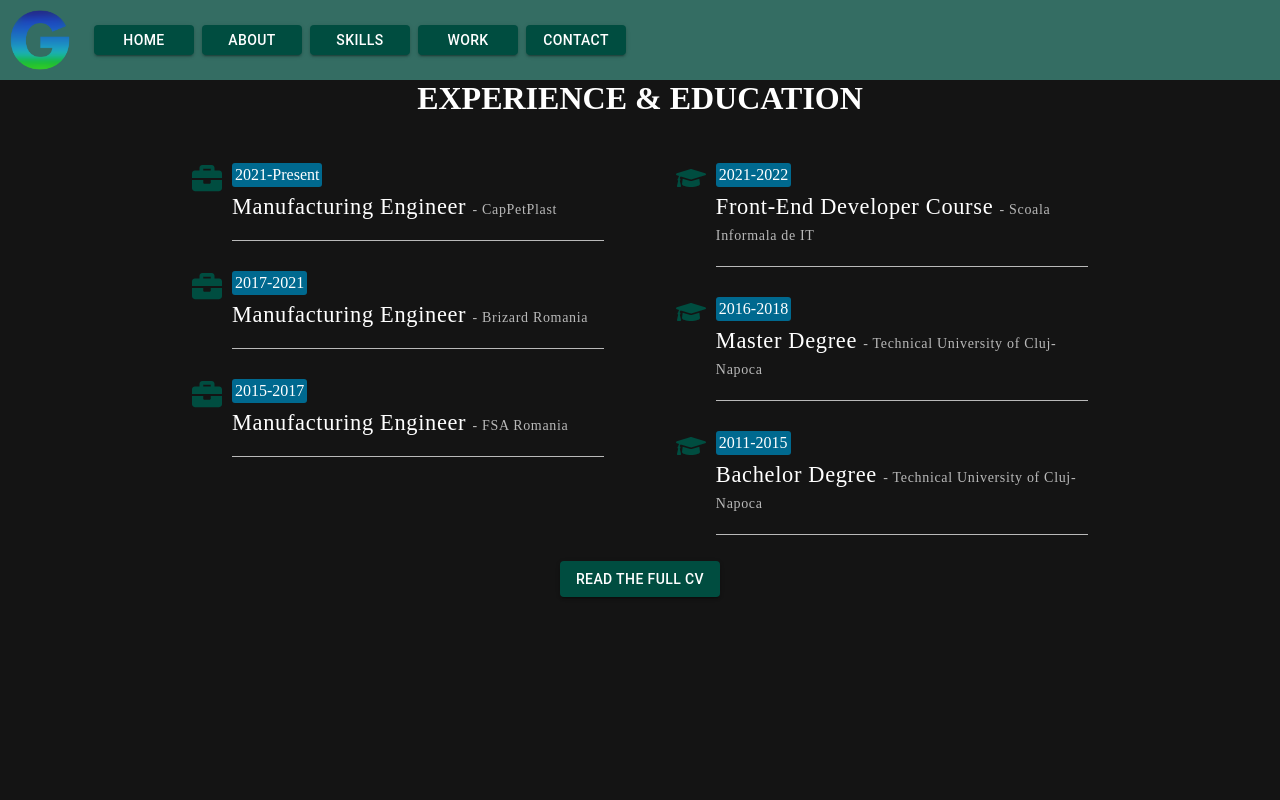
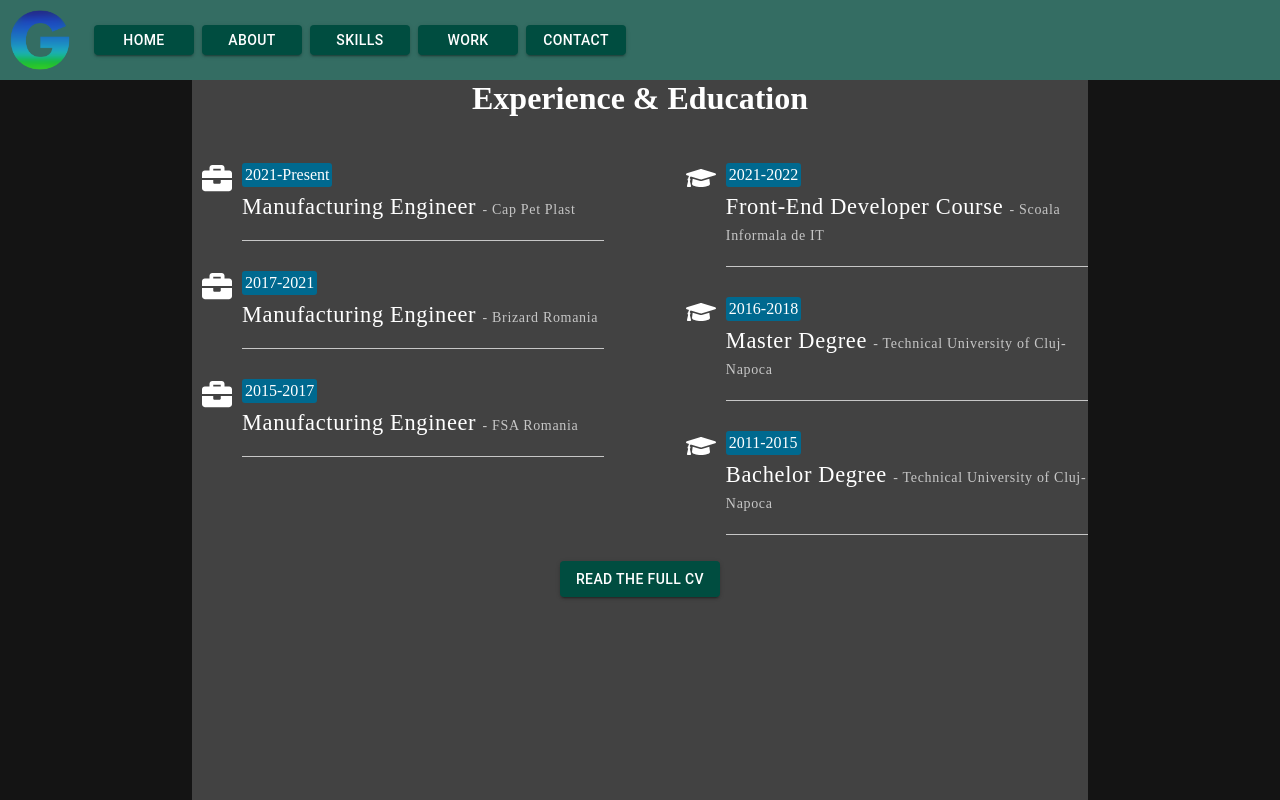
Before and after one commit to gabychisiu/Personal-Website, a React (Create React App) app: page /about in a window 1280 px wide. Built offline with nearby package versions, Linux system fonts and the light colour scheme.

Commit message:
Edit CV and modify background

```diff
--- a/src/components/About/About.jsx
+++ b/src/components/About/About.jsx
@@ -8,7 +8,7 @@ import CV from "./CV.pdf";
 export const About = () => {
   return (
     <div className="about">
-      <h1>EXPERIENCE & EDUCATION</h1>
+      <h1>Experience & Education</h1>
       <div className="experience-content">
         <ul>
           <li className="exp">
@@ -19,7 +19,7 @@ export const About = () => {
               <ExperienceItem
                 yearRange="2021-Present"
                 jobTitle="Manufacturing Engineer"
-                company="- CapPetPlast"
+                company="- Cap Pet Plast"
                 info="Now I complete the entire product cycle from designing the part, choosing the right tools
                 in order to be as efficient as possible, then making the program and finally producing the
                 part on the CNC machine. As a final step, I also write a manufacturing technology to
--- a/src/components/About/styles.css
+++ b/src/components/About/styles.css
@@ -8,6 +8,7 @@
 .exp {
   display: flex;
   padding-top: 30px;
+  margin-left: 10px;
 }
 
 h1 {
@@ -45,6 +46,6 @@ span {
 }
 
 .experience-icon {
-  color: var(--primary-main);
+  /* color: var(--primary-main); */
   font-size: 30px;
 }
--- a/src/components/Home/Home.jsx
+++ b/src/components/Home/Home.jsx
@@ -22,7 +22,8 @@ export const Home = () => {
       </div>
 
       <p>
-        I am a fresh Web Developer <span>&</span> I recently transitioned from writing code for CNC milling machines to writing code that runs in browsers.
+        I am a fresh Web Developer <span>&</span> I recently transitioned from writing code for CNC
+        milling machines to writing code that runs in browsers.
       </p>
 
     </div>
--- a/src/components/Home/styles.css
+++ b/src/components/Home/styles.css
@@ -18,7 +18,7 @@
   grid-template-columns: 1fr 2fr;
   align-items: center;
   /* padding-bottom: 4vmin; */
-  height: 90vh;
+  height: 100%;
   width: 100%;
   background: var(--background-paper);
   color: var(--text-primary);
@@ -80,10 +80,6 @@ body {
   animation: outer-left 1s 1s cubic-bezier(0.5, 0, 0.1, 1) both;
   outline: 1px;
 }
-
-/* [class*='inner'] {
-   outline: 1px solid blue;
- } */
 
 .title-inner {
   display: inline-block;
--- a/src/components/Pages/WorkPage.jsx
+++ b/src/components/Pages/WorkPage.jsx
@@ -2,8 +2,11 @@ import { Work } from "../Work/Work";
 
 export const WorkPage = () => {
   return (
-    <div className="page work-page">
-      <Work />
+    <div className="page">
+      <h1>My Portfolio</h1>
+      <div className="work-page">
+        <Work />
+      </div>
     </div>
   );
 };
--- a/src/components/Pages/styles.css
+++ b/src/components/Pages/styles.css
@@ -12,10 +12,10 @@
   color: var(--text-primary);
 }
 
-.skills-page {
+/* .skills-page {
 
   background-image: url("https://www.soutechventures.com/wp-content/uploads/2018/06/Front-End-Developers-soutech-web-consultl.jpg");
-}
+} */
 
 .work-page {
   display: flex;
@@ -26,4 +26,9 @@
 .page {
   width: 70%;
   align-self: center;
+  background: var(--background-paper);
 }
+
+/* .about-page {
+  background: var(--background-paper);
+} */
--- a/src/components/Work/Work.jsx
+++ b/src/components/Work/Work.jsx
@@ -2,7 +2,7 @@ import "./styles.css";
 import atv from "./atv.png";
 import users from "./users.png";
 import mario from "./mario.png";
-import project from "./project.png"
+import project from "./project.png";
 import * as React from "react";
 import { ImageList, Box } from "@mui/material";
 import ImageListItem from "@mui/material/ImageListItem";
@@ -13,7 +13,6 @@ import { FaGithub } from "react-icons/fa";
 export const Work = () => {
   return (
     <div>
-      <h1>My Portfolio</h1>
       <Box>
         <ImageList cols={2} className="image-list">
           {itemData.map((item) => (
```
Also changed, not shown: 1 other file (tests, documents, lock files or other folders).
